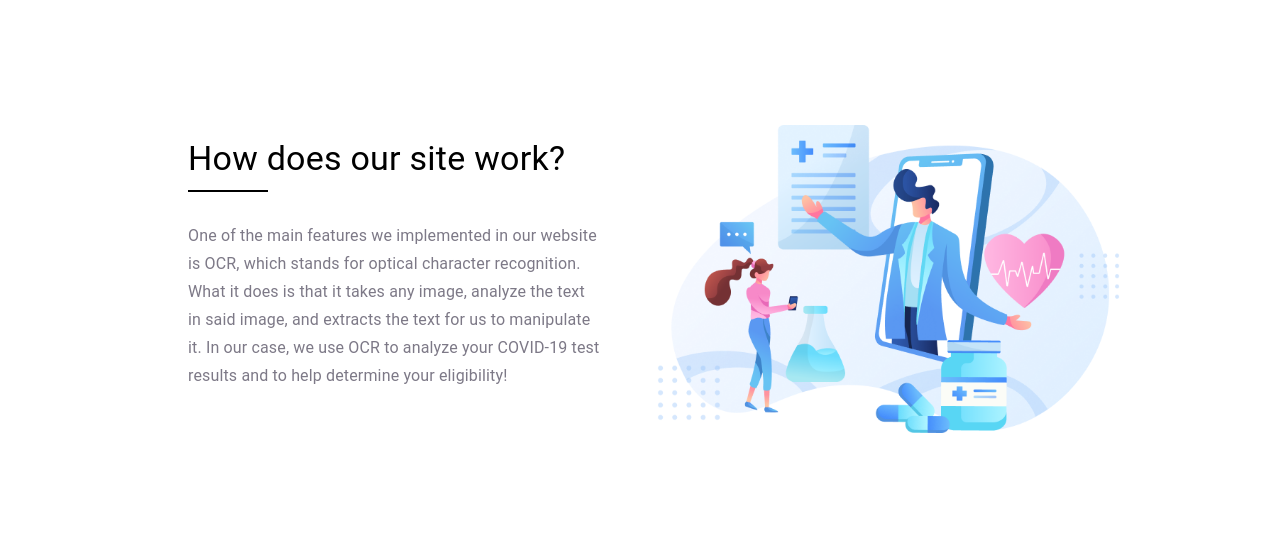
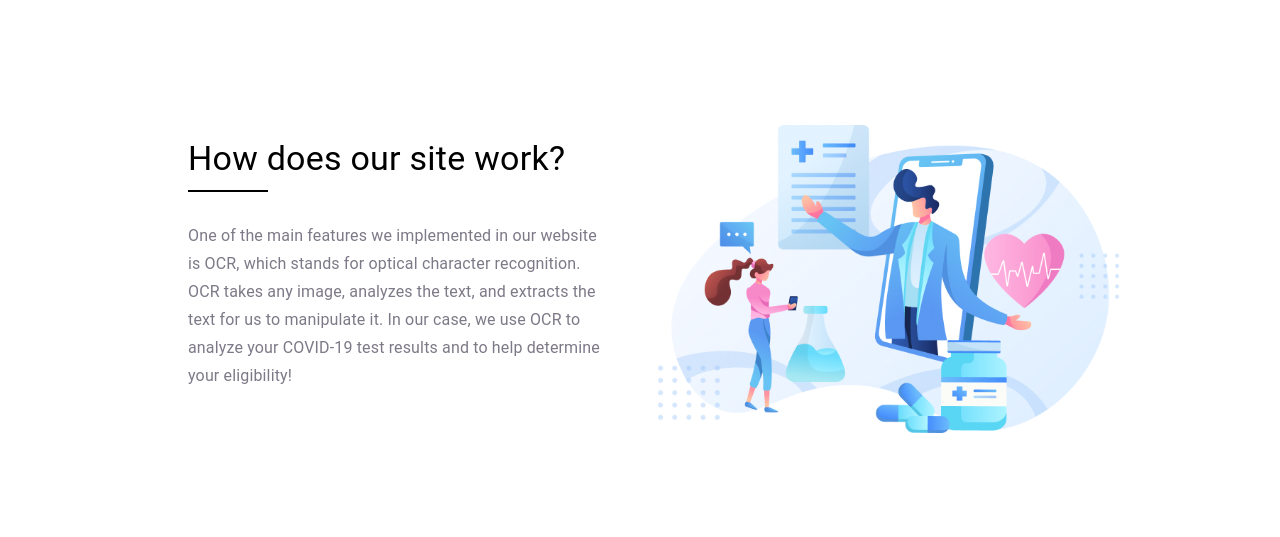
Before and after one commit to judyz01/plasma, a Gatsby site: page / in a window 1280 px wide. Shown: the part 1573-2110 px from the top of the page. Built offline with nearby package versions, Linux system fonts and the light colour scheme; Gatsby itself is replaced by a stand-in of ours.

Commit message:
onSubmit now has console log. + Minor clean up ofapp panel.

```diff
--- a/src/components/apps-panel.tsx
+++ b/src/components/apps-panel.tsx
@@ -29,7 +29,7 @@ const AppsPanel = () => {
           style={{ marginBottom: 30, marginTop: 20 }}
         >
         One of the main features we implemented in our website is OCR, which stands for optical
-        character recognition. What it does is that it takes any image, analyze the text in said image,
+        character recognition. OCR takes any image, analyzes the text,
         and extracts the text for us to manipulate it. In our case, we use OCR to analyze your COVID-19
         test results and to help determine your eligibility! {
 
--- a/src/pages/typeform.js
+++ b/src/pages/typeform.js
@@ -14,7 +14,7 @@ class Form extends React.Component {
         opacity: 0,
         onSubmit: function() {
           window.location.href = "/uploadResults"
-          console.log('Typeform successfully submitted')
+          console.log('Typeform successfully submitted!')
         }
       });
     }
```
